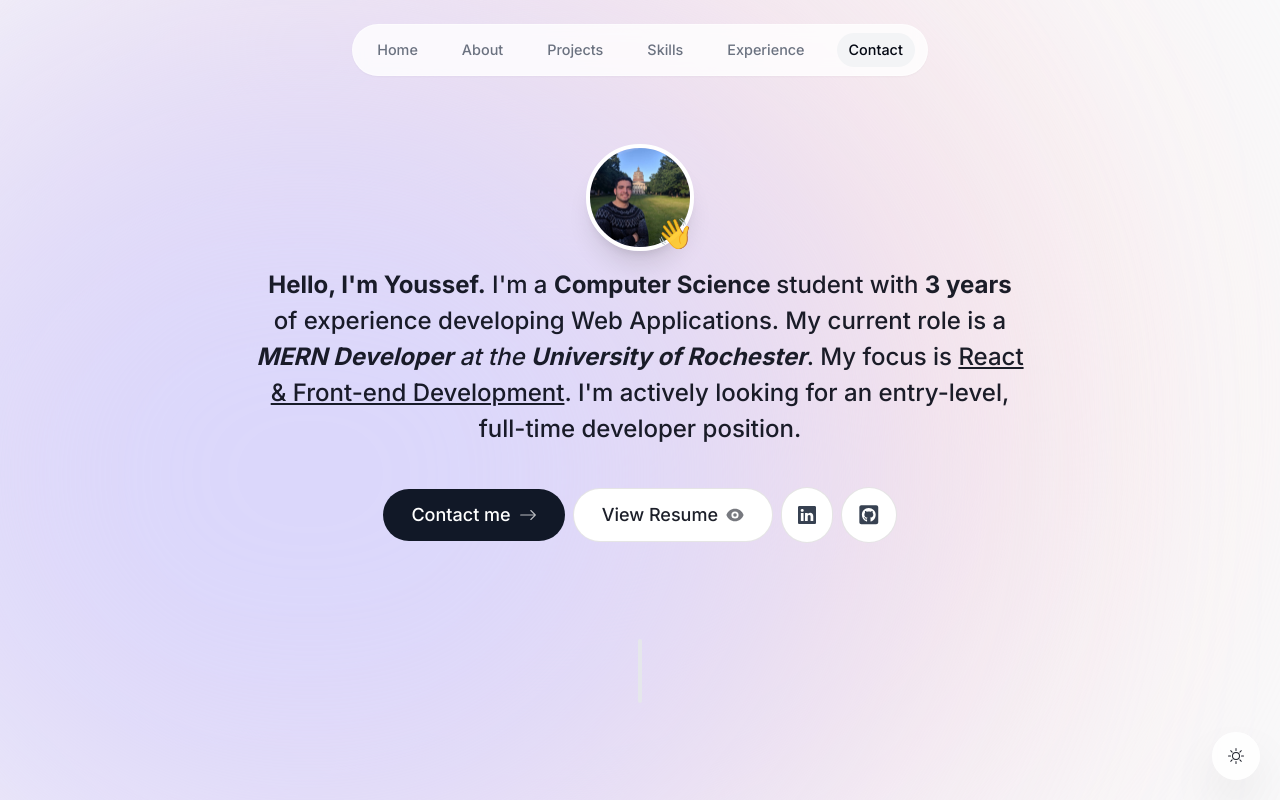
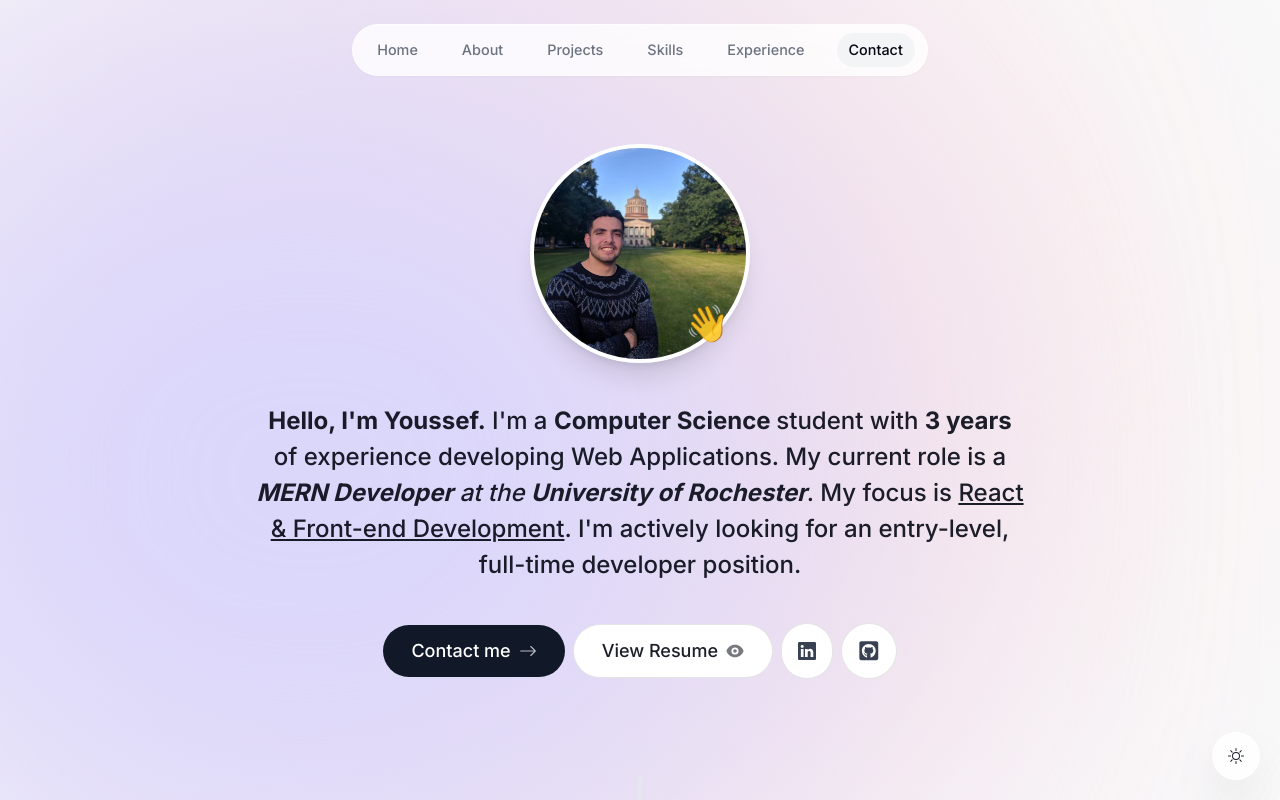
Before and after one commit to 3bdrahman/portfolio_next, a Next.js app: page / in a window 1280 px wide. Shown: the top 800 px of the page. Built offline with nearby package versions, Linux system fonts and the light colour scheme; no server answers.

Commit message:
fix image size

```diff
--- a/components/intro.tsx
+++ b/components/intro.tsx
@@ -36,9 +36,9 @@ export default function Intro() {
                 height="192"
                 quality="95"
                 priority={true}
-                className=' h-[6.7rem] w-[6.7rem] rounded-full border-[0.25rem] border-white object-cover shadow-xl select-none'/>
+                className=' h-[13.7rem] w-[13.7rem] rounded-full border-[0.25rem] border-white object-cover shadow-xl select-none'/>
                 </motion.div>
-                <motion.span className='text-3xl select-none absolute bottom-0 right-0' initial={{opacity:0, scale:0}} animate={{opacity:1, scale:1}} transition={{
+                <motion.span className='text-4xl select-none absolute bottom-5 right-5' initial={{opacity:0, scale:0}} animate={{opacity:1, scale:1}} transition={{
                     type:"spring",
                     stiffness:125,
                     delay: 0.1,
@@ -49,7 +49,7 @@ export default function Intro() {
                 </motion.span>
             </div>
         </div>
-        <motion.h1 className='mb-10 mt-4 px-4 text-1xl font-medium !leading-[1.5] sm:text-2xl'
+        <motion.h1 className='mb-10 mt-10 px-4 text-1xl font-medium !leading-[1.5] sm:text-2xl'
         initial = {{opacity:0, y:100}}
         animate={{opacity:1, y:0}}>
         <span className="font-bold">Hello, I'm Youssef.</span> I'm a{" "}
```
